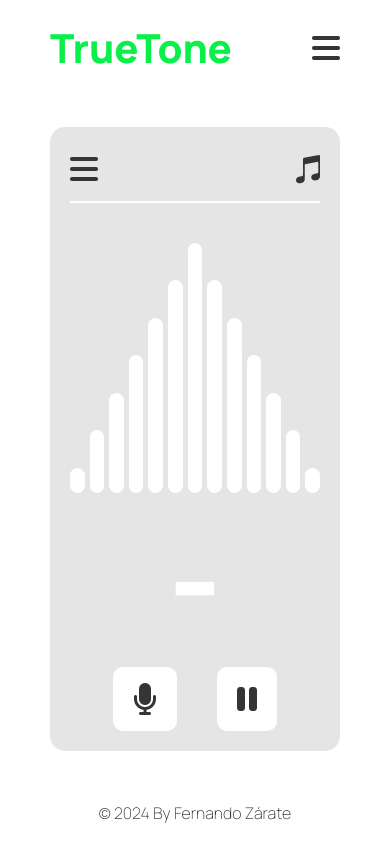
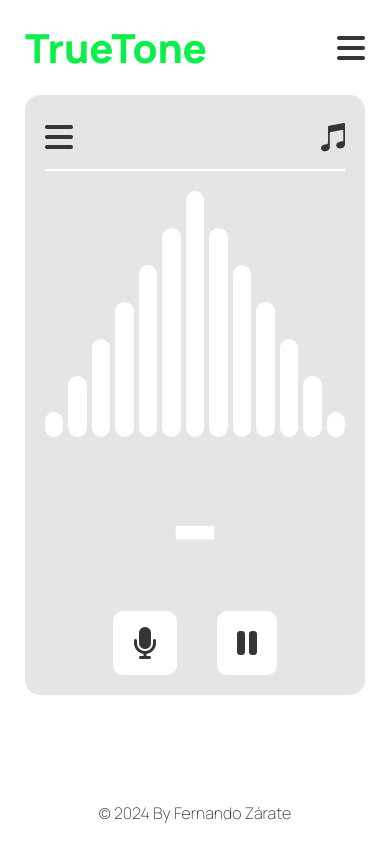
Before and after one commit to fernandozarate07/tuner-app, a React (Vite) app: page / in a window 390 px wide. Built offline with nearby package versions, Linux system fonts and the light colour scheme.

Commit message:
Change styles tuner in responsive designed

```diff
--- a/src/App.css
+++ b/src/App.css
@@ -6,3 +6,8 @@
   background-color: var(--wh);
   transition: opacity 0.5s ease-in-out;
 }
+@media (max-width: 576px) {
+  .containerSpa {
+    align-items: flex-start;
+  }
+}
--- a/src/components/Indicator/Indicator.module.css
+++ b/src/components/Indicator/Indicator.module.css
@@ -6,7 +6,8 @@
 
 .indicator__screen {
   width: 100%;
-  min-height: 250px;
+  height: 100%;
+  min-height: 100px;
 
   display: grid;
   grid-template-columns: repeat(13, 1fr);
--- a/src/components/InstrumentsBar/InstrumentsBar.module.css
+++ b/src/components/InstrumentsBar/InstrumentsBar.module.css
@@ -15,7 +15,6 @@
   display: none;
   font-size: var(--l);
 }
-/* Móviles pequeños (<= 576px) */
 @media (max-width: 576px) {
   .menuIcon {
     display: block;
--- a/src/components/NavBar/NavBar.module.css
+++ b/src/components/NavBar/NavBar.module.css
@@ -15,10 +15,15 @@
 .navBar__menuIcon {
   display: none;
 }
-/* Móviles pequeños (<= 576px) */
+@media (max-width: 992px) {
+  .navBar {
+    margin-inline: 50px;
+  }
+}
+
 @media (max-width: 576px) {
   .navBar {
-    margin-inline: 10px;
+    margin-inline: 25px;
   }
   .navBar__menuIcon {
     display: block;
@@ -54,9 +59,3 @@
     display: none;
   }
 }
-/* Tablets (<= 992px) */
-@media (max-width: 992px) {
-  .navBar {
-    margin-inline: 50px;
-  }
-}
--- a/src/components/Tuner/Tuner.module.css
+++ b/src/components/Tuner/Tuner.module.css
@@ -4,6 +4,7 @@
 
   width: 100%;
   max-width: 1400px;
+  height: clamp(200px, 100%, 600px);
 
   display: grid;
   grid-template-rows: auto 1fr;
@@ -13,8 +14,6 @@
   background-color: var(--gr);
 }
 .tuner__header {
-  width: 100%;
-
   display: flex;
   justify-content: space-between;
   align-items: center;
@@ -23,14 +22,14 @@
   border-bottom: 2px solid var(--wh);
   padding-bottom: 10px;
 }
-/* Móviles pequeños (<= 576px) */
-@media (max-width: 576px) {
-  .tuner {
-    margin-inline: 10px;
-  }
-}
 @media (max-width: 992px) {
   .tuner {
     margin-inline: 50px;
   }
 }
+@media (max-width: 576px) {
+  .tuner {
+    margin-inline: 25px;
+    gap: 20px;
+  }
+}
```
